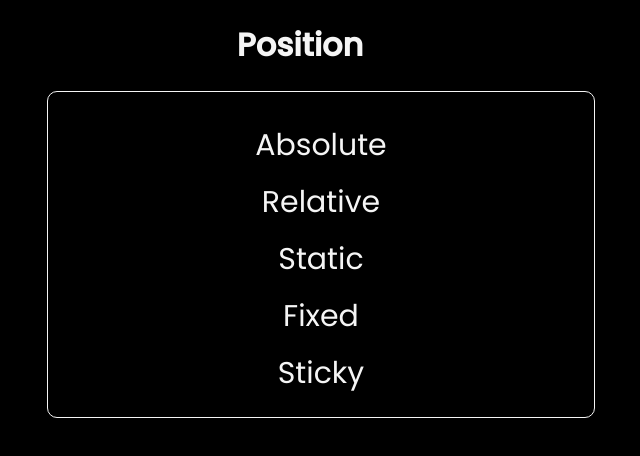
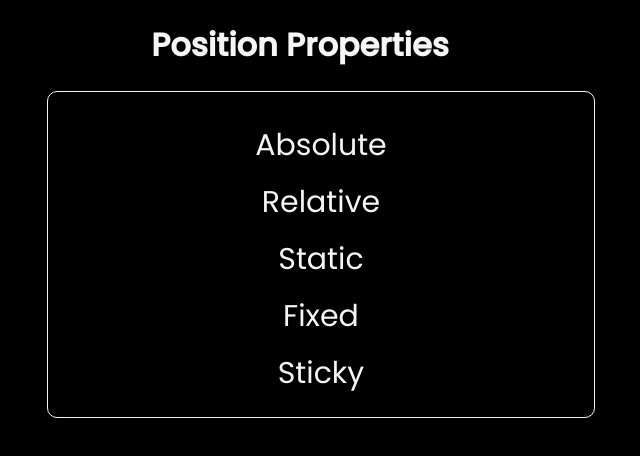
Before and after one commit to dinadina1/Position-Practice-, a plain HTML site: page index.html in a window 1280 px wide. Shown: the whole page, without its empty margins (340-980 px from the left). Drawn offline with Linux system fonts and the light colour scheme.

Commit message:
Update index.html

```diff
--- a/index.html
+++ b/index.html
@@ -11,7 +11,7 @@
 
   </head>
   <body>
-    <header><h1>Position</h1></header>
+    <header><h1>Position Properties</h1></header>
     <main>
       <div class="parent">
         <div class="absolute"><a href="./absolute.html" target="_blank">Absolute</a></div>
```
